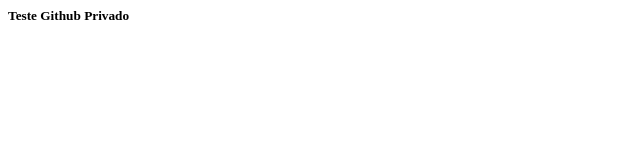
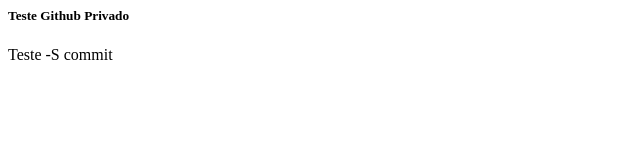
Before and after one commit to claudioliver/2023, a plain HTML site: page index.html in a window 1280 px wide. Shown: the full height of the page, 0-640 px from the left. Drawn offline with Linux system fonts and the light colour scheme.

Commit message:
Teste assinatura

```diff
--- a/index.html
+++ b/index.html
@@ -1 +1,2 @@
 <h5> Teste Github Privado  </h5>
+<p> Teste -S commit </p>
```
